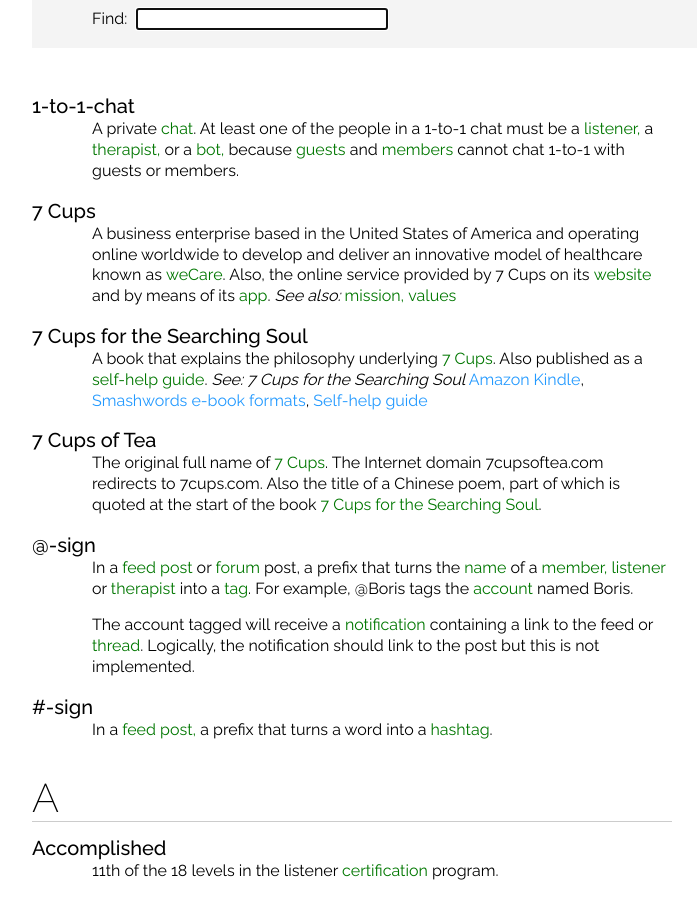
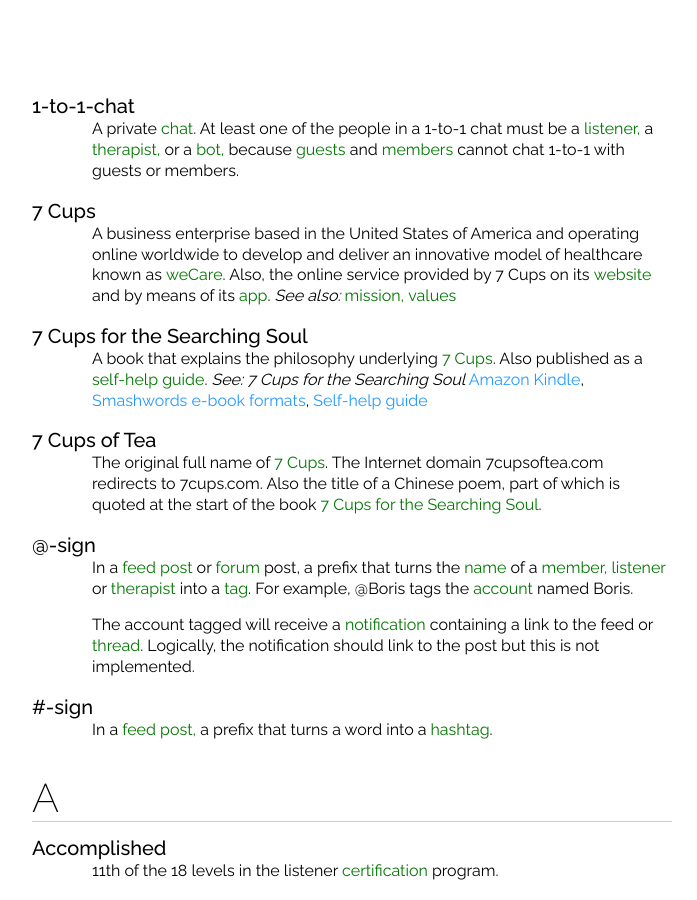
Before and after one commit to RarelyCharlie/rarelycharlie.github.io, a Jekyll site: the page built from glossary-framed.md, in a window 1280 px wide and 900 px high. Shown: the whole window, without its empty margins (288-985 px from the left). Built offline with Jekyll 4.4.1, drawn with Linux system fonts in a browser that asks for light colours.

Commit message:
remove form

```diff
--- a/_layouts/glossary-framed.html
+++ b/_layouts/glossary-framed.html
@@ -130,9 +130,6 @@ document.addEventListener('DOMContentLoaded', function () {
 </head>
 <body>
 <div id="content">
-<form action="javascript:void()">
-<p>Find:<input id="find" type="search" size="24" onkeypress="return keypress(event)" autofocus autocapitalize="none"></p>
-</form>
 <p id="nohash" class="hidden">The hashtag <span id="badhash"></span> cannot be found.</p>
 {{ content }}
 </div>
```
